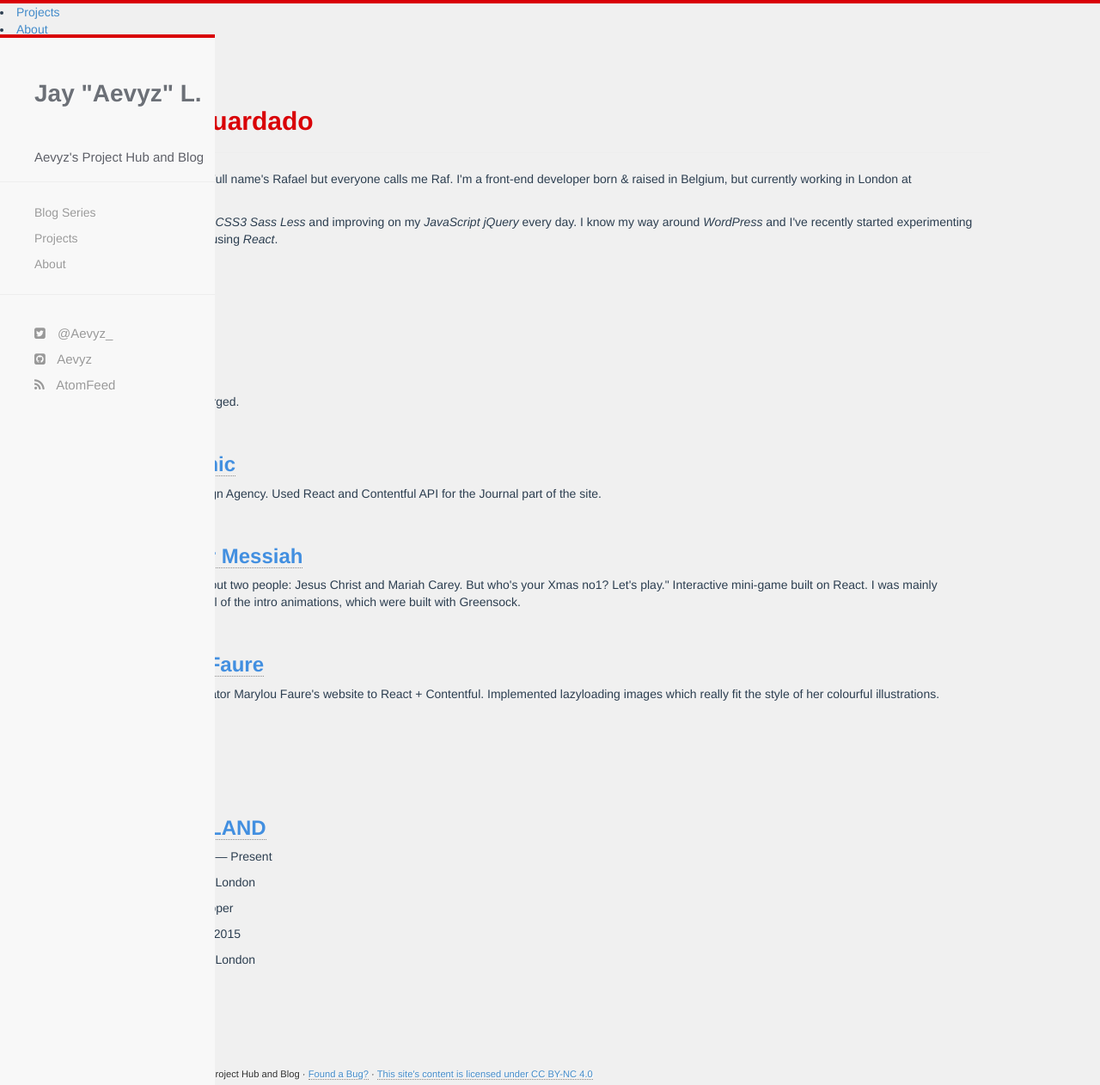
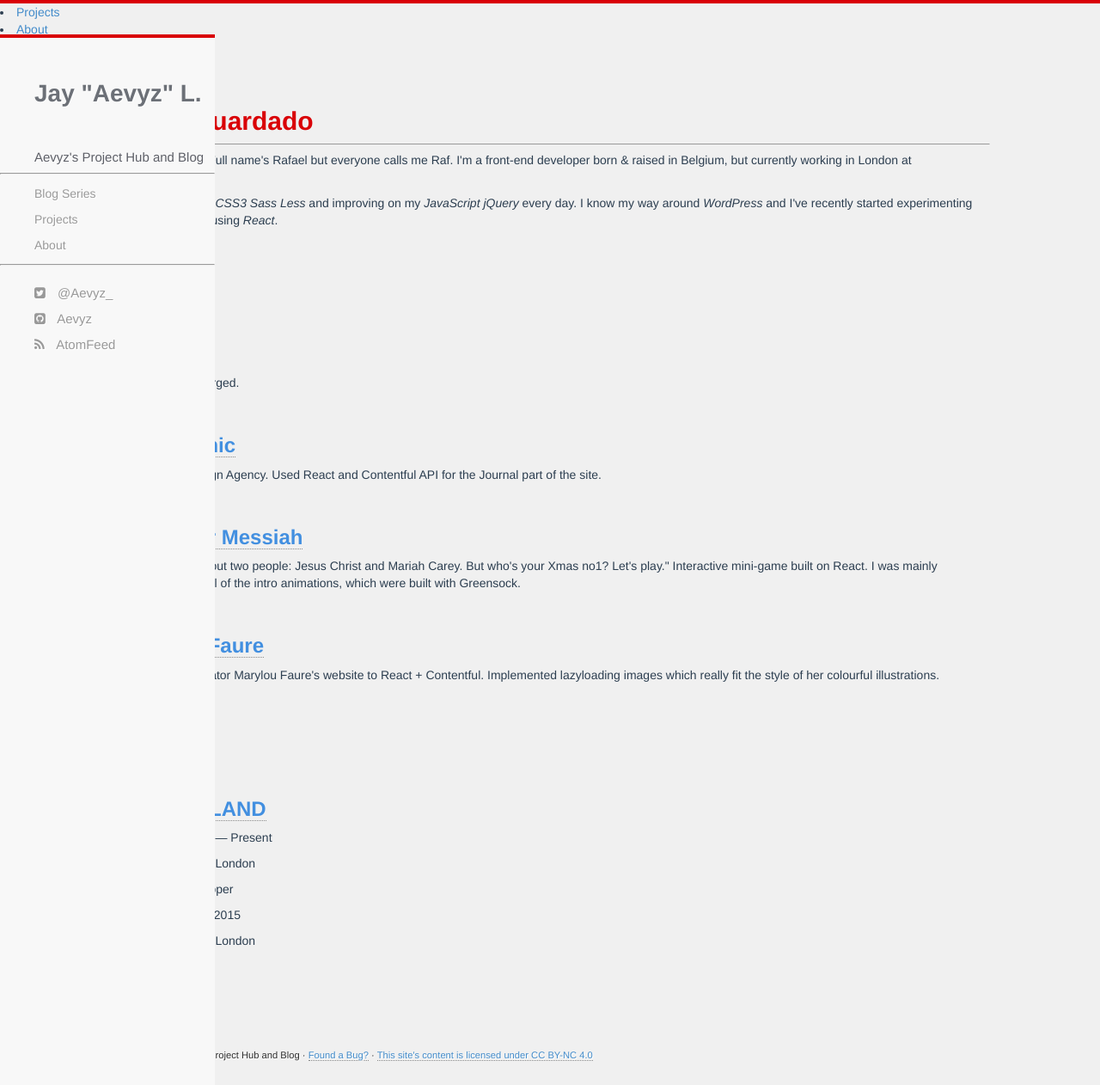
Before and after one commit to jguardado39/jguardado39.github.io, a Jekyll site: the page built from about.html, in a window 1280 px wide and 1262 px high. Shown: the whole window at 86% size. Built offline with Jekyll 4.4.1, drawn with Linux system fonts in a browser that asks for light colours.

Commit message:
upd 041717

```diff
--- a/about.html
+++ b/about.html
@@ -2,6 +2,7 @@
 title: Resume
 ---
 <html class="no-js" lang="">
+  <link href="/css/hc.css" rel="stylesheet">
   <head>
     <meta charset="utf-8"/>
     <meta http-equiv="X-UA-Compatible" content="IE=edge">
--- a/css/hc.css
+++ b/css/hc.css
@@ -1,4 +1,14 @@
 @import url(http://fonts.googleapis.com/css?family=Open+Sans);
+
+hr {
+    display: block;
+    margin-top: 0.5em;
+    margin-bottom: 0.5em;
+    margin-left: auto;
+    margin-right: auto;
+    border-style: inset;
+    border-width: 1px;
+}
 
 body
 {
```
